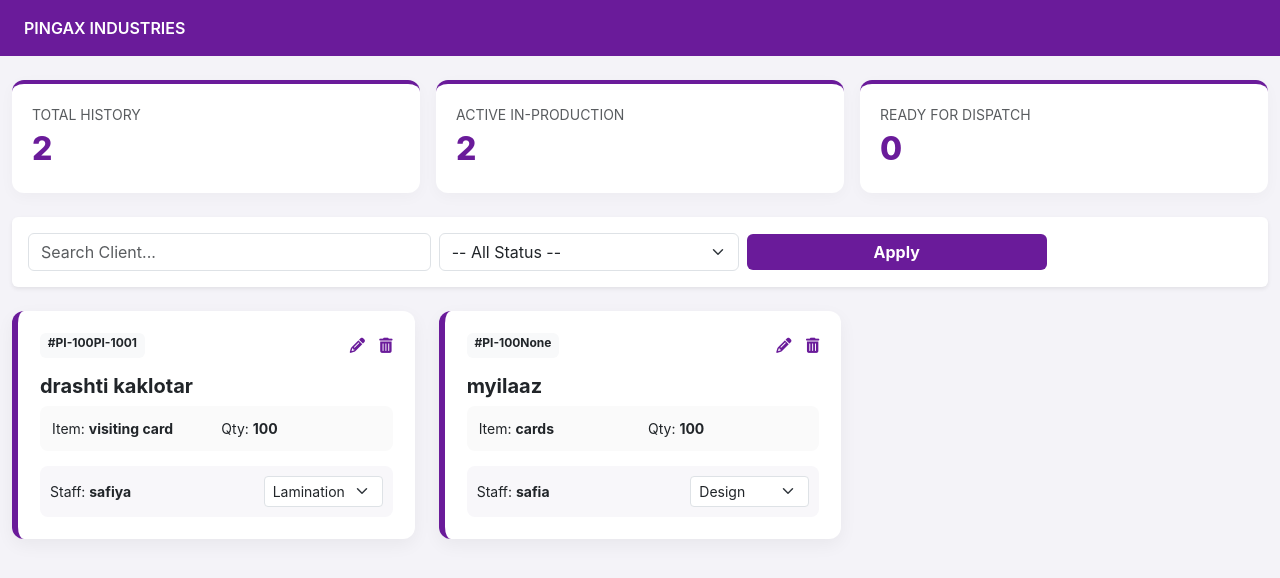
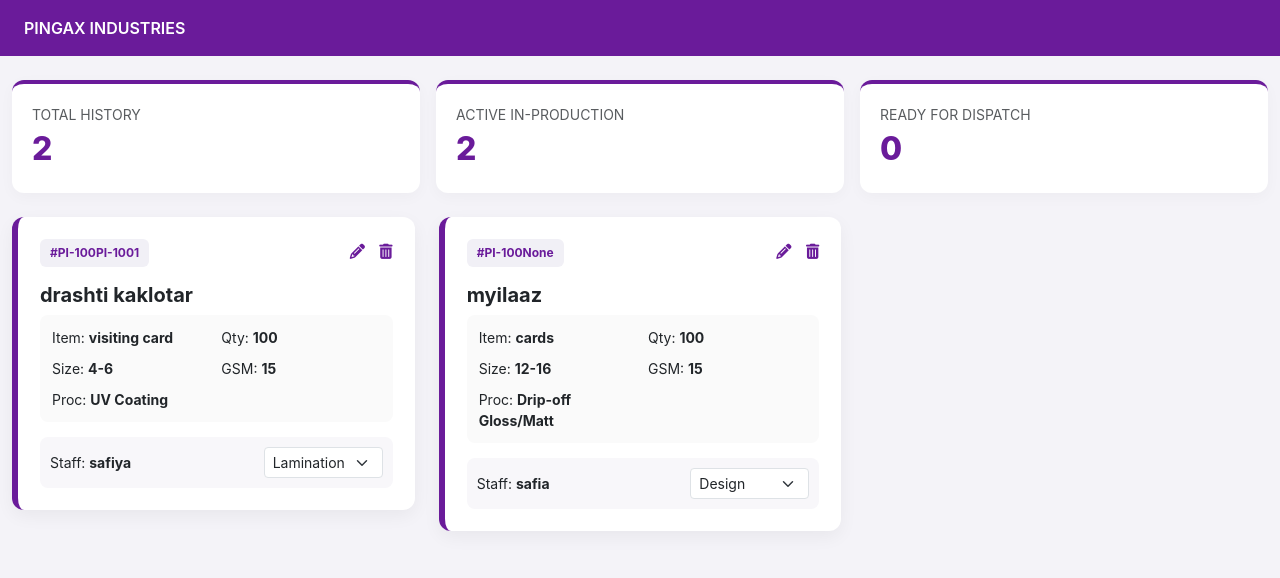
Before and after one commit to PRINTORPACK/pingax-factory, a Flask app: page / in a window 1280 px wide. Shown: the top 578 px of the page. Run offline with Flask 3, Linux system fonts and the light colour scheme; data comes from the database, SQL or seed files in the repository.

Commit message:
restore premium order card layout

```diff
--- a/templates/dashboard.html
+++ b/templates/dashboard.html
@@ -12,11 +12,13 @@
         .stat-card { background: white; border-radius: 12px; padding: 20px; border-top: 4px solid #6A1B9A; box-shadow: 0 4px 15px rgba(0,0,0,0.03); }
         .stat-value { font-size: 2rem; font-weight: 800; color: #6A1B9A; }
         .btn-purple { background-color: #6A1B9A !important; color: white !important; font-weight: 700; border: none; }
+        /* Premium Order Card Style */
         .order-card-premium { background: white; border-radius: 12px; box-shadow: 0 6px 18px rgba(0,0,0,0.05); padding: 22px; border-left: 6px solid #6A1B9A; margin-bottom: 24px; }
+        .order-id { background-color: #f1f0f6; color: #6A1B9A; font-size: 0.75rem; font-weight: 700; padding: 5px 10px; border-radius: 6px; }
         .action-icon { color: #6A1B9A; font-size: 0.95rem; cursor: pointer; margin-left: 10px; }
-        .notes-text { font-size: 0.85rem; color: #d32f2f; font-style: italic; margin-bottom: 12px; font-weight: 600; }
         .grid-info-box { display: grid; grid-template-columns: 1fr 1fr; gap: 10px; margin-bottom: 15px; background: #fafafa; padding: 12px; border-radius: 8px; }
         .staff-row { background-color: #f8f7fa; padding: 10px; border-radius: 8px; display: flex; justify-content: space-between; align-items: center; }
+        .notes-text { font-size: 0.85rem; color: #d32f2f; font-style: italic; margin-bottom: 12px; font-weight: 600; }
     </style>
 </head>
 <body>
@@ -24,26 +26,20 @@
     <div class="navbar-custom">PINGAX INDUSTRIES</div>
 
     <div class="container-fluid mt-4">
+        <!-- Stats Section -->
         <div class="row g-3 mb-4">
             <div class="col-md-4"><div class="stat-card"><div class="text-muted small">TOTAL HISTORY</div><div class="stat-value">{{ orders|length }}</div></div></div>
             <div class="col-md-4"><div class="stat-card"><div class="text-muted small">ACTIVE IN-PRODUCTION</div><div class="stat-value">{{ orders|length }}</div></div></div>
             <div class="col-md-4"><div class="stat-card"><div class="text-muted small">READY FOR DISPATCH</div><div class="stat-value">0</div></div></div>
         </div>
 
-        <div class="card p-3 mb-4 border-0 shadow-sm">
-            <form method="GET" action="/" class="row g-2 align-items-center">
-                <div class="col-md-4"><input type="text" name="search" value="{{ search_query }}" class="form-control" placeholder="Search Client..."></div>
-                <div class="col-md-3"><select name="status_filter" class="form-select"><option value="">-- All Status --</option><option value="Design">Design</option><option value="Printing">Printing</option><option value="Lamination">Lamination</option></select></div>
-                <div class="col-md-3"><button type="submit" class="btn btn-purple w-100">Apply</button></div>
-            </form>
-        </div>
-
+        <!-- Orders Tracker -->
         <div class="row">
             {% for o in orders %}
             <div class="col-md-4">
                 <div class="order-card-premium">
                     <div class="d-flex justify-content-between mb-3">
-                        <span class="badge bg-light text-dark">#PI-100{{ o.id }}</span>
+                        <span class="order-id">#PI-100{{ o.id }}</span>
                         <div>
                             <a href="/edit-order/{{ o.id }}" class="action-icon"><i class="fas fa-pencil-alt"></i></a>
                             <a href="/delete-order/{{ o.id }}" class="action-icon" onclick="return confirm('Delete order?')"><i class="fas fa-trash-alt"></i></a>
@@ -55,6 +51,9 @@
                     <div class="grid-info-box">
                         <div class="small">Item: <strong>{{ o.product }}</strong></div>
                         <div class="small">Qty: <strong>{{ o.qty }}</strong></div>
+                        <div class="small">Size: <strong>{{ o.size }}</strong></div>
+                        <div class="small">GSM: <strong>{{ o.gsm }}</strong></div>
+                        <div class="small">Proc: <strong>{{ o.process }}</strong></div>
                     </div>
 
                     <div class="staff-row">
```
